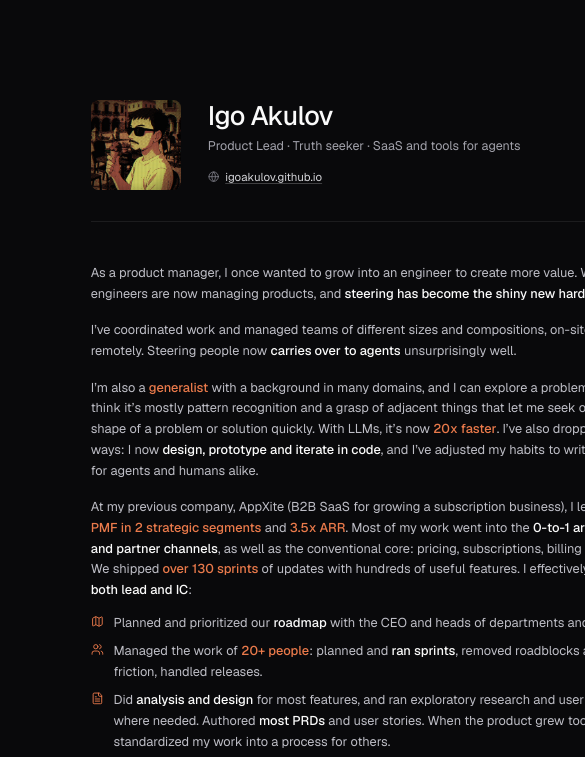
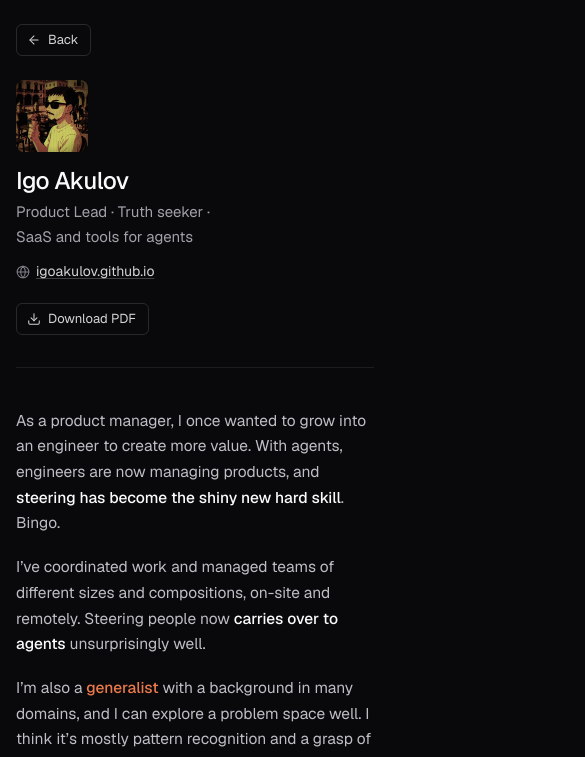
Before and after one commit to igoakulov/igoakulov.github.io, a plain HTML site: page letter/index.html in a window 390 px wide. Shown: the top 757 px of the page, 585 px wide, since content can reach past the window. Drawn offline with nearby package versions, Linux system fonts and the light colour scheme.

Commit message:
Publish letter as a web page
- letter/ index page with Back and Download PDF buttons, responsive
- Letter button next to Résumé on the main page
- Regenerated PDFs

```diff
--- a/letter/letter.html
+++ b/letter/index.html
@@ -4,7 +4,10 @@
 <meta charset="utf-8">
 <meta name="viewport" content="width=device-width, initial-scale=1">
 <title>Igo Akulov — Letter</title>
-<meta name="robots" content="noindex">
+<meta name="description" content="A letter from Igo Akulov: Product Lead · Truth seeker · SaaS and tools for agents.">
+<meta name="color-scheme" content="dark">
+<link rel="icon" type="image/png" href="../img/favicon.png">
+<link rel="apple-touch-icon" href="../img/apple-touch-icon.png">
 <link rel="preconnect" href="https://fonts.googleapis.com">
 <link rel="preconnect" href="https://fonts.gstatic.com" crossorigin>
 <link href="https://fonts.googleapis.com/css2?family=Geist:wght@400;500&family=Geist+Mono:wght@400&display=swap" rel="stylesheet">
@@ -26,6 +29,7 @@ header{display:flex;align-items:center;gap:7mm;padding-bottom:8mm;border-bottom:
 .site{display:inline-flex;align-items:center;margin-top:3mm;font-size:8.6pt;color:var(--text)}
 h1{margin:0;font-size:20pt;line-height:1.1;font-weight:500;letter-spacing:-.025em;color:var(--fg)}
 .role{margin:1.6mm 0 0;font-size:9.4pt;color:var(--dim)}
+.role span{white-space:nowrap}
 
 main{flex:1;padding-top:11mm;max-width:152mm}
 p{margin:0 0 4.2mm}
@@ -37,11 +41,45 @@ strong{font-weight:500;color:var(--fg)}
 mark{background:none;color:var(--accent-text);font-weight:500}
 
 
-@media screen{body{background:#000}.sheet{background:var(--bg);margin:24px auto}}
+/* web view (the A4 sizes above are used for the PDF) */
+@media screen{
+  body{font-size:16px;line-height:1.66}
+  .sheet{width:auto;max-width:760px;min-height:0;padding:64px 24px 96px}
+  header{gap:24px;padding-bottom:32px}
+  .portrait{width:96px;height:96px;border-radius:8px}
+  h1{font-size:30px}
+  .role{font-size:15px;margin-top:6px}
+  .site{font-size:14px;margin-top:10px}
+  .ic{width:14px;height:14px;margin-right:6px}
+  .actions{margin-left:auto;align-self:flex-start}
+  .back{margin:-32px 0 32px}
+  .btn{display:inline-flex;align-items:center;gap:7px;height:32px;padding:0 12px 0 10px;border:1px solid rgba(255,255,255,.13);border-radius:6px;font-size:13px;color:var(--text);text-decoration:none;white-space:nowrap}
+  .btn:hover{color:var(--fg);border-color:rgba(255,255,255,.3)}
+  .btn .ic{margin:0;color:inherit}
+  main{padding-top:40px;max-width:none}
+  p{margin:0 0 18px}
+  ul{margin:-4px 0 18px}
+  li{grid-template-columns:30px 1fr;margin:0 0 9px}
+  li .ic{width:16px;height:16px;margin:4px 0 0}
+  .close{margin-top:26px}
+  a:focus-visible{outline:2px solid #8B8B95;outline-offset:2px;border-radius:3px}
+}
+@media screen and (max-width:600px){
+  body{font-size:15.5px}
+  .sheet{padding:32px 16px 64px}
+  header{flex-wrap:wrap;gap:16px}
+  .portrait{width:72px;height:72px}
+  h1{font-size:24px}
+  .actions{margin-left:0;width:100%}
+  .back{margin:-8px 0 24px}
+}
+@media print{.np{display:none !important}}
 </style>
 </head>
 <body>
 <svg width="0" height="0" style="position:absolute" aria-hidden="true">
+  <symbol id="i-back" viewBox="0 0 24 24"><path d="m12 19-7-7 7-7"/><path d="M19 12H5"/></symbol>
+  <symbol id="i-download" viewBox="0 0 24 24"><path d="M12 15V3"/><path d="M21 15v4a2 2 0 0 1-2 2H5a2 2 0 0 1-2-2v-4"/><path d="m7 10 5 5 5-5"/></symbol>
   <symbol id="i-globe" viewBox="0 0 24 24"><circle cx="12" cy="12" r="10"/><path d="M12 2a14.5 14.5 0 0 0 0 20 14.5 14.5 0 0 0 0-20"/><path d="M2 12h20"/></symbol>
   <symbol id="i-map" viewBox="0 0 24 24"><path d="M14.106 5.553a2 2 0 0 0 1.788 0l3.659-1.83A1 1 0 0 1 21 4.619v12.764a1 1 0 0 1-.553.894l-4.553 2.277a2 2 0 0 1-1.788 0l-4.212-2.106a2 2 0 0 0-1.788 0l-3.659 1.83A1 1 0 0 1 3 19.381V6.618a1 1 0 0 1 .553-.894l4.553-2.277a2 2 0 0 1 1.788 0z"/><path d="M15 5.764v15"/><path d="M9 3.236v15"/></symbol>
   <symbol id="i-users" viewBox="0 0 24 24"><path d="M16 21v-2a4 4 0 0 0-4-4H6a4 4 0 0 0-4 4v2"/><circle cx="9" cy="7" r="4"/><path d="M22 21v-2a4 4 0 0 0-3-3.87"/><path d="M16 3.13a4 4 0 0 1 0 7.75"/></symbol>
@@ -49,13 +87,15 @@ mark{background:none;color:var(--accent-text);font-weight:500}
   <symbol id="i-sprout" viewBox="0 0 24 24"><path d="M7 20h10"/><path d="M10 20c5.5-2.5.8-6.4 3-10"/><path d="M9.5 9.4c1.1.8 1.8 2.2 2.3 3.7-2 .4-3.5.4-4.8-.3-1.2-.6-2.3-1.9-3-4.2 2.8-.5 4.4 0 5.5.8z"/><path d="M14.1 6a7 7 0 0 0-1.1 4c1.9-.1 3.3-.6 4.3-1.4 1-1 1.6-2.3 1.7-4.6-2.7.1-4 1-4.9 2z"/></symbol>
 </svg>
 <div class="sheet">
+  <nav class="back np"><a class="btn" href="../"><svg class="ic"><use href="#i-back"/></svg>Back</a></nav>
   <header>
     <img class="portrait" src="../img/me-ascii.jpg" alt="Illustrated portrait of Igo Akulov">
     <div>
       <h1>Igo Akulov</h1>
-      <p class="role">Product Lead · Truth seeker · SaaS and tools for agents</p>
+      <p class="role"><span>Product Lead ·</span> <span>Truth seeker ·</span> <span>SaaS and tools for agents</span></p>
       <a class="site" href="https://igoakulov.github.io/"><svg class="ic"><use href="#i-globe"/></svg>igoakulov.github.io</a>
     </div>
+    <div class="actions np"><a class="btn" href="igoakulov-letter.pdf" download="igoakulov-letter.pdf"><svg class="ic"><use href="#i-download"/></svg>Download PDF</a></div>
   </header>
 
   <main>
```
Also changed, not shown: index.html (+2 -1 lines), 2 other files.
